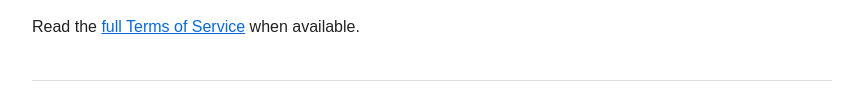
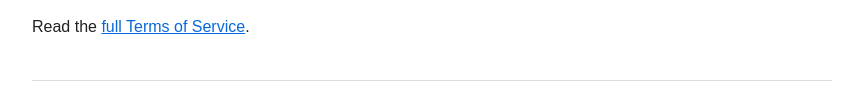
Before and after one commit to 555a555/learn-about-ai, a plain HTML site: page index.html in a window 1280 px wide. Shown: the part 600-703 px from the top of the page, without its empty margins (208-1055 px from the left). Drawn offline with Linux system fonts and the light colour scheme.

Commit message:
Update index.html

```diff
--- a/index.html
+++ b/index.html
@@ -24,7 +24,7 @@
   <h2>Terms of Service</h2>
   <p>This project helps its owner create AI-assisted videos. The owner is responsible for reviewing content, ensuring they have the necessary rights, and complying with TikTok's rules and applicable laws.</p>
   <p>The service is provided as-is, without guarantees of uninterrupted operation. Use of TikTok remains subject to TikTok's own terms and policies.</p>
-  <p>Read the <a href="terms.md">full Terms of Service</a> when available.</p>
+  <p>Read the <a href="terms.html">full Terms of Service</a>.</p>
 
   <footer>
     <p>Learn About AI</p>
```
